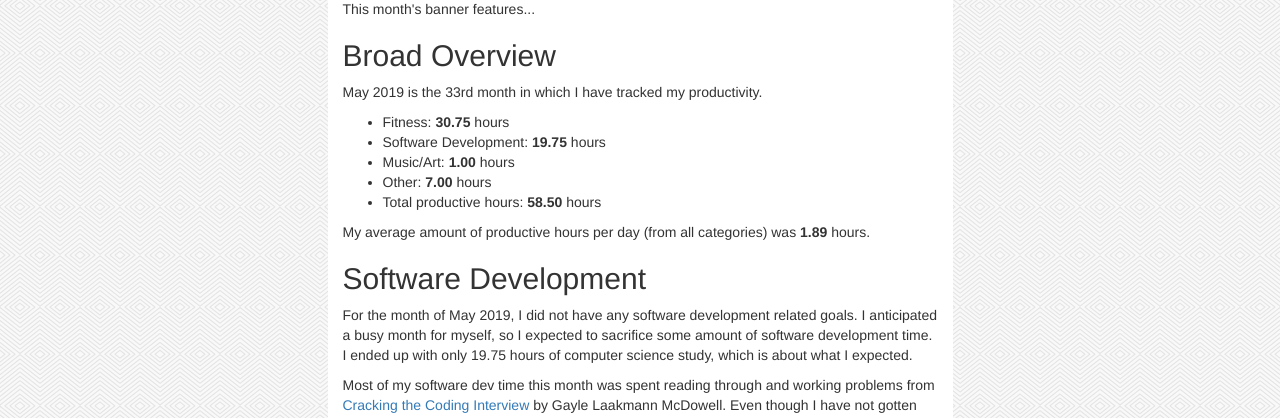
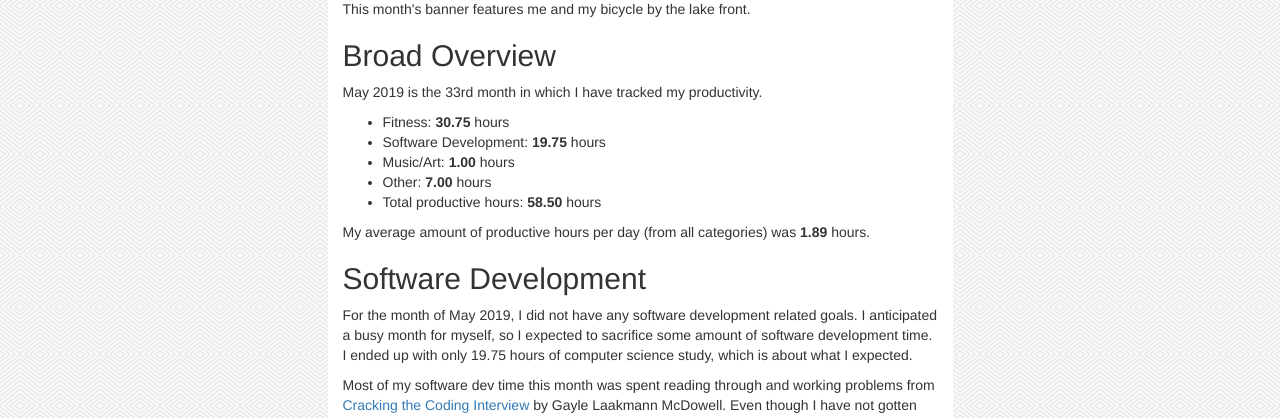
Before and after one commit to I4N-T/site-2, a Django app: page /posts/May2019/ in a window 1280 px wide. Shown: the part 747-1165 px from the top of the page. Run offline with Django 3.2, Linux system fonts and the light colour scheme; some libraries are stand-ins or nearby versions.

Commit message:
fixed error in may 2019 blog

```diff
--- a/personal/templates/personal/posts/May2019.html
+++ b/personal/templates/personal/posts/May2019.html
@@ -12,7 +12,7 @@
             <h1 class="text-center" style="margin-top: -10px; padding-bottom: 5px;">Productivity Report - May 2019</h1>
             <img class="img-responsive banner-img" src="{% static '/May2019.png' %}" alt="May 2019 banner" />
 
-            <p>This month's banner features...</p>
+            <p>This month's banner features me and my bicycle by the lake front.</p>
             <h2>Broad Overview</h2>
             <p>May 2019 is the 33rd month in which I have tracked my productivity.</p>
             <ul>
```
